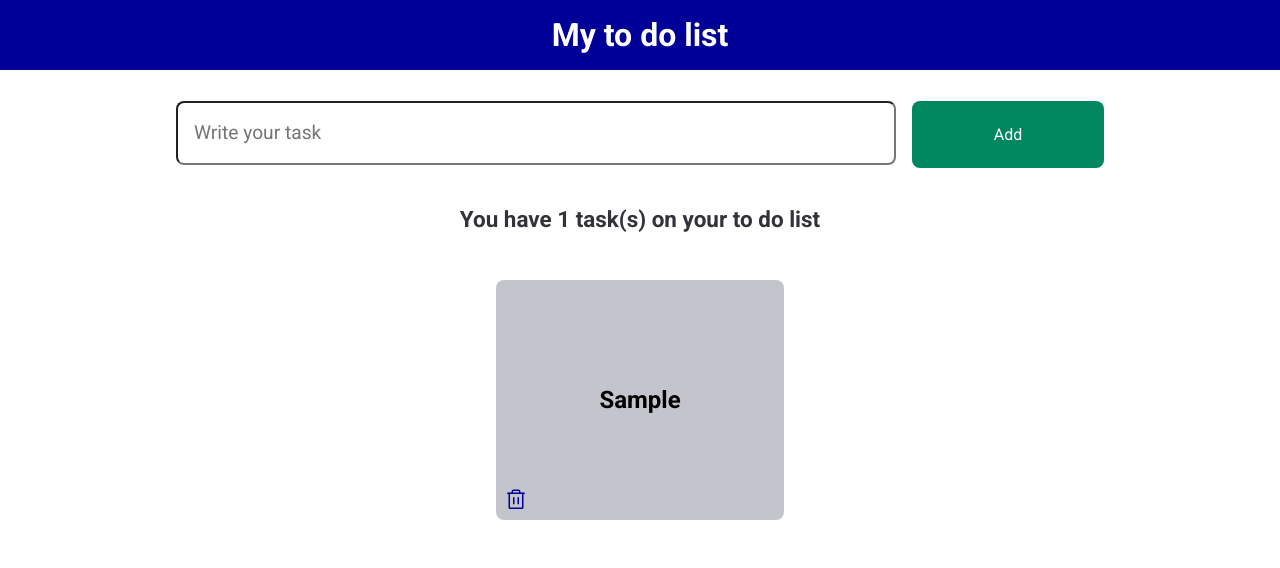
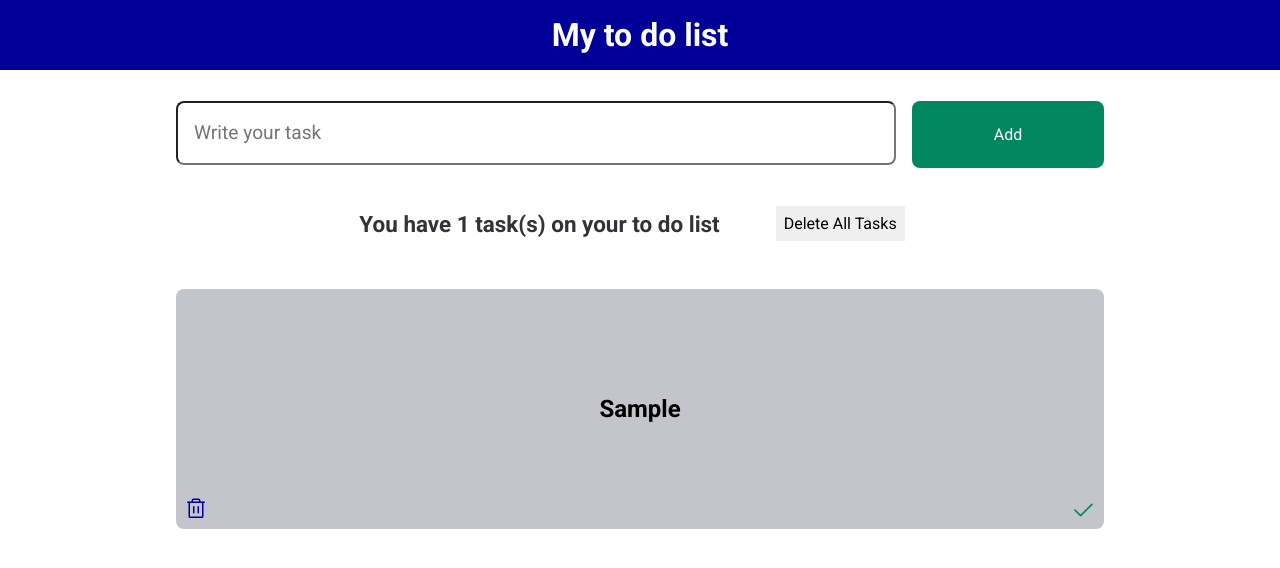
Before and after one commit to yan-arcanjo/ToDoList, a React (Vite) app: page / in a window 1280 px wide. Both pictures are taken after typing "Sample" into the empty fields and a click on the button "Add". Shown: the top 568 px of the page. Built offline with nearby package versions, Linux system fonts and the light colour scheme.

Commit message:
Adicionado função de deletar tasks

```diff
--- a/src/components/Header.module.css
+++ b/src/components/Header.module.css
@@ -3,5 +3,6 @@
     justify-content: center;
     background: var(--blue-500);
     padding: 1rem;
+    width: 100vw;
     color: var(--white);
 }
--- a/src/components/InputItem.jsx
+++ b/src/components/InputItem.jsx
@@ -18,6 +18,13 @@ export function InputItem () {
         setNewItemText(event.target.value);
     }
 
+    function deleteItem(itemToDelete) {
+        const itemsWithoutDeletedOne = item.filter(item => {
+            return item != itemToDelete
+        })
+        setItem(itemsWithoutDeletedOne);
+    }
+
     return (
         <div>
             <form onSubmit={handleCreateNewItem} className={styles.inputBox}>
@@ -27,17 +34,20 @@ export function InputItem () {
                         placeholder='Write your task'
                         value={newItemText}
                         onChange={handleNewItemChange}
+                        required
                     />
                     <button type='submit'>Add</button>
                 </div>
              </form>
             <div className={styles.countItem}>
                 <h3>You have {item.length} task(s) on your to do list</h3>
+                <button onClick={() => setItem([])}>Delete All Tasks</button>
             </div>
+
              <div className={styles.wrapper}>
                 <main>
                     {item.map(item => {
-                        return <Item content={item}/>
+                        return <Item content={item} deleteItem={deleteItem}/>
                     })}
                 </main>
              </div>
--- a/src/components/InputItem.module.css
+++ b/src/components/InputItem.module.css
@@ -3,16 +3,32 @@
     flex-direction: column;
     justify-content: center;
     height: 6rem;
-    margin: 0 2rem;
+    margin: 0 2.5rem;
 }
 
 .countItem {
     margin: 2.5rem;
     display: flex;
+    text-align: center;
     align-items: center;
     justify-content: center;
     color: var(--gray-600);
     font-size: 1.2rem;
+
+}
+
+.countItem > button {
+    margin: 0 1rem 0 3.5rem;
+    padding: .5rem;
+    border: none;
+    cursor: pointer;
+    transition: background-color 0.4s, color .4s, border-radius .2s;
+}
+
+.countItem > button:hover{
+    background: red;
+    color: var(--white);
+    border-radius: 5px;
 }
 
 .addItem {
@@ -49,14 +65,15 @@
 }
 
 .wrapper main {
-    display: flex;
-    max-width: 58rem;
+    display: grid;
+    grid-template-columns: repeat(auto-fit, minmax(15rem, 1fr));
+    width: 58rem;
     gap: 2rem;
-    flex-wrap: wrap;
 }
 
 .wrapper {
     display: flex;
     justify-content: center;
-    margin: 3rem;
+    align-items: center;
+    margin: 3rem 2rem;
 }
--- a/src/components/Item.jsx
+++ b/src/components/Item.jsx
@@ -1,18 +1,40 @@
 import styles from './Item.module.css'
-import {Trash} from 'phosphor-react'
-//import { useState } from 'react';
+import {Trash, Check, X} from 'phosphor-react'
+import { useState } from 'react'
 
-export function Item ({content}) {
+export function Item ({content, deleteItem}) {
+    const [checked, isChecked] = useState(false);
+    const [checkedOrNot, isCheckedOrNot] = useState(<Check size={26}/>)
+
+    function handleDeleteComment() {
+        deleteItem(content)
+    }
 
     return (
         <div className='itemSection'>
-            <div className={styles.boxItem}>
+            <div className={checked ? styles.boxItemGreen : styles.boxItemGray}>
                 <h2>{content}</h2>
             </div>
 
+        <div className={styles.options}>
             <div className={styles.trash}>
-                <button><Trash size={24}/></button>
+                <button onClick={handleDeleteComment}><Trash size={24}/></button>
             </div>
+
+            <div className={styles.check}>
+                <button onClick={() => {
+                    if(checked) {
+                        isChecked(false);
+                        isCheckedOrNot(<Check size={26}/>)
+                    }else{
+                        isChecked(true);
+                        isCheckedOrNot(<X color="red" size={26}/>)
+                    }
+                }}>{checkedOrNot}</button>
+
+            </div>
+        </div>
+
         </div>
     )
 }
--- a/src/components/Item.module.css
+++ b/src/components/Item.module.css
@@ -1,4 +1,4 @@
-.boxItem {
+.boxItemGray {
     display: flex;
     justify-content: center;
     align-items: center;
@@ -6,9 +6,24 @@
     background: var(--gray-300);
     border-radius: 8px;
     /*max-width: 100%;*/
-    width: 18rem;
+    width: 100%;
     height: 15rem;
+    object-fit: cover;
 
+
+    padding: 2rem;
+}
+
+.boxItemGreen {
+    display: flex;
+    justify-content: center;
+    align-items: center;
+    text-align: center;
+    background: var(--green-300);
+    border-radius: 8px;
+    /*max-width: 100%;*/
+    width: 100%;
+    height: 15rem;
     object-fit: cover;
 
 
@@ -36,3 +51,26 @@
     color: red;
     transform: scale(1.2);
 }
+.options {
+    display: flex;
+    justify-content: space-between;
+}
+.check {
+    margin-top: -2.5rem;
+    padding: .5rem;
+
+}
+
+.check > button {
+    display: flex;
+    align-self: flex-end;
+    color: var(--green-500);
+    background: transparent;
+    border: none;
+    transition: transform 0.4s;
+}
+
+.check > button:hover {
+    color: var(--green-300);
+    transform: scale(1.3);
+}
```
